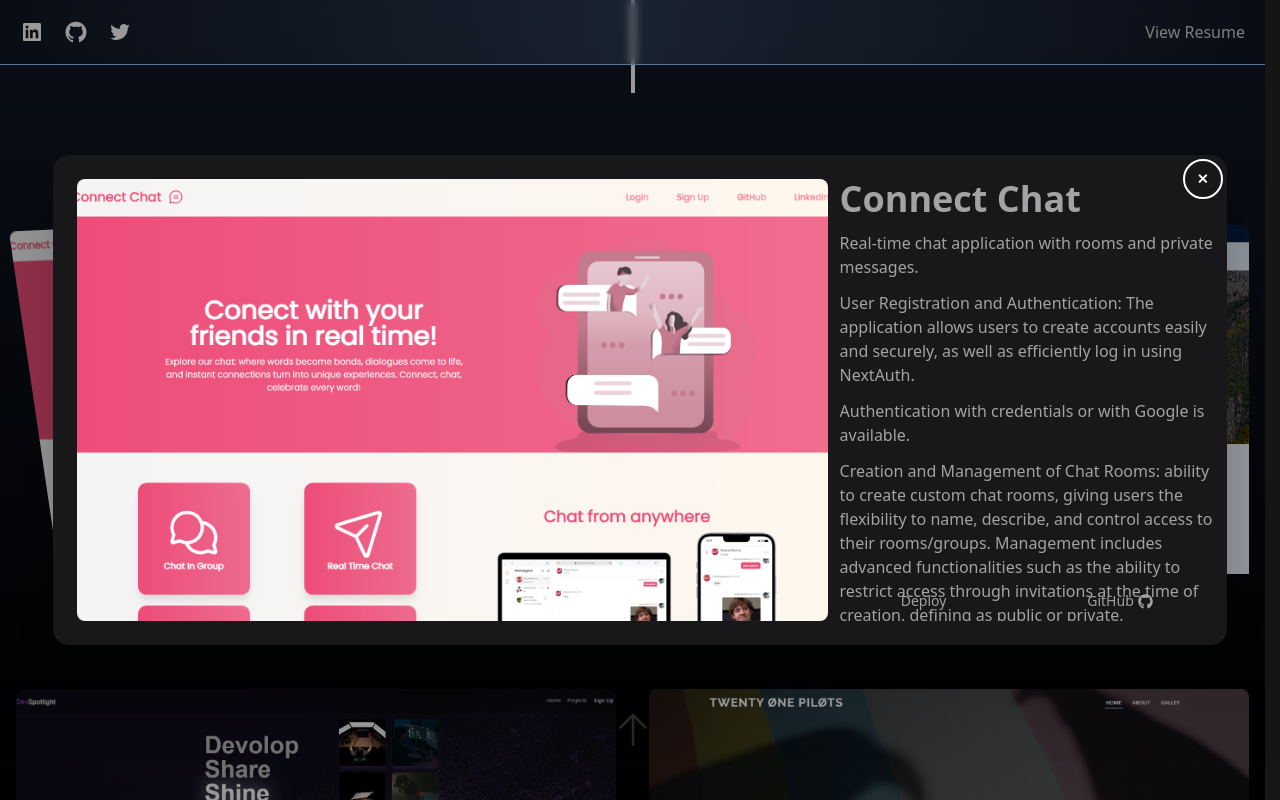
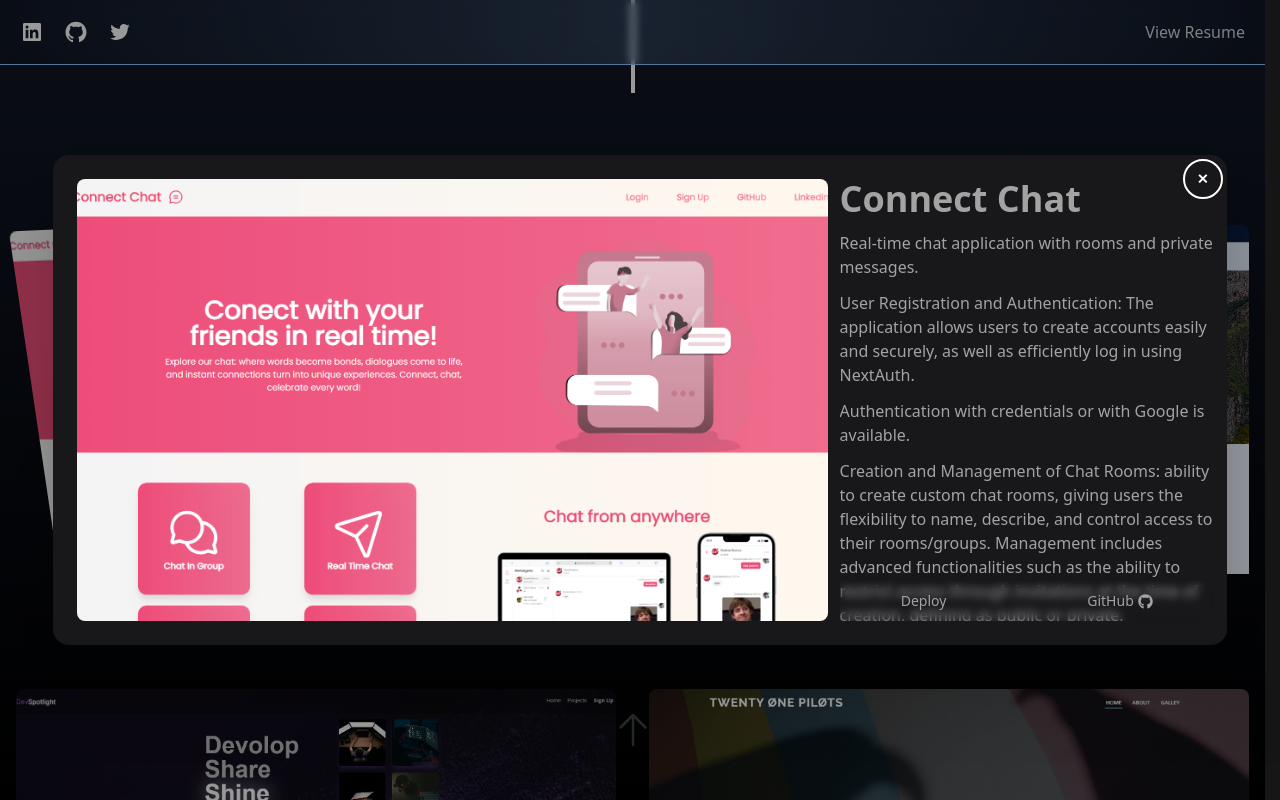
Before and after one commit to ugabb/Portifolio-Dark, a Next.js app: page / in a window 1280 px wide. Both pictures are taken after a click on the picture 320 px from the left and 400 px from the top of the page. Built offline with nearby package versions, Linux system fonts and the light colour scheme; grey boxes are pictures that could not be loaded; some icons are missing; a web font is replaced by a local one.

Commit message:
Refactor ProjectsCard component to use backdrop blur and adjust button styles

```diff
--- a/src/components/ProjectsCard.tsx
+++ b/src/components/ProjectsCard.tsx
@@ -92,7 +92,7 @@ const ProjectsCard = ({ project }: Props) => {
               </div>
 
 
-              <div className="flex items-center justify-between absolute bottom-0 w-full">
+              <div className="flex items-center justify-between absolute bottom-0 w-full backdrop-blur-sm">
                 <Link href={project.deploy ? project.deploy : ""} target='_blank' className='w-full'>
                   <Button className={` w-full bg-transparent text-neutral-400 hover:bg-gradient-to-r from-sky-400 to-cyan-200 hover:text-neutral-100 rounded-none ${project.repo ? 'rounded-l-lg' : 'rounded-lg'} flex items-center gap-1`}>
                     Deploy
```
